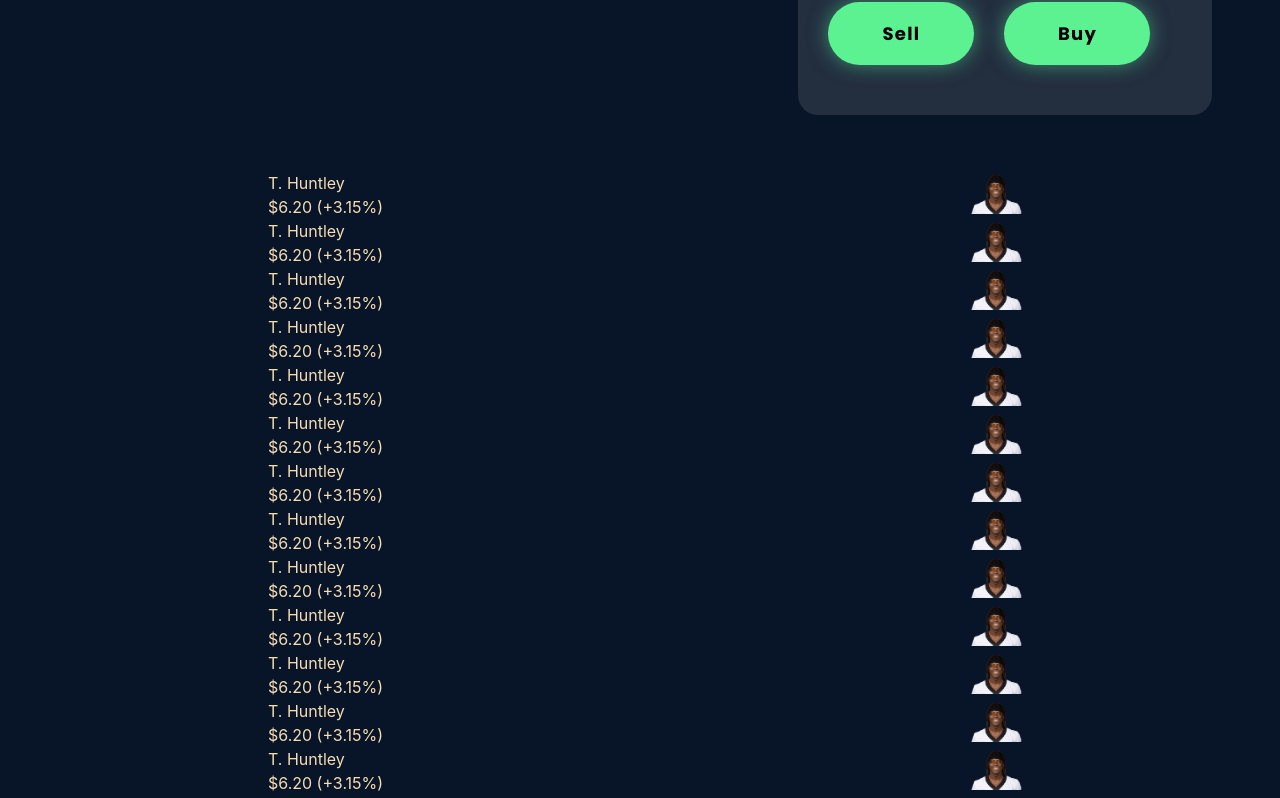
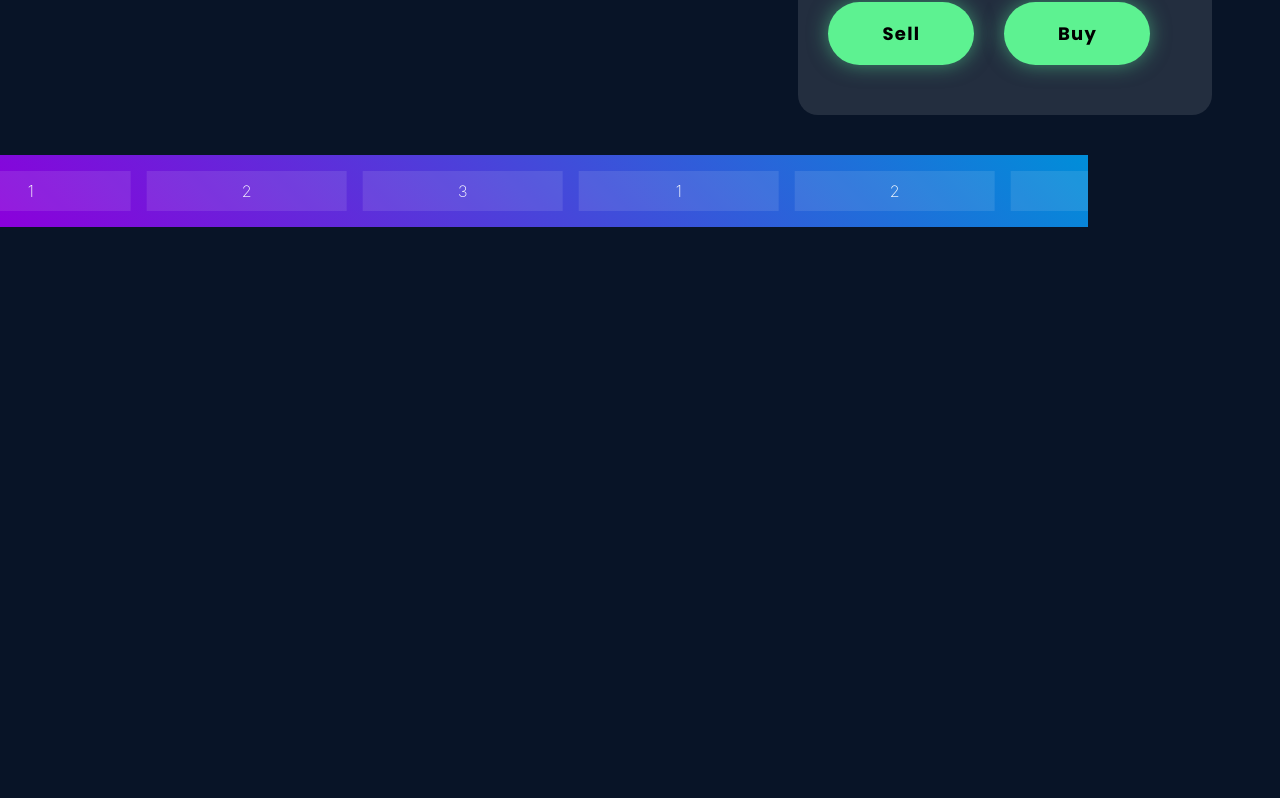
Before and after one commit to tarunkumar2112/decstrike, a React (Create React App) app: page / in a window 1280 px wide. Shown: the part 1402-2200 px from the top of the page. After the commit the page ends 1629 px from the top, so only its background shows below. Built offline with nearby package versions, Linux system fonts and the light colour scheme.

Commit message:
newchanges

```diff
--- a/src/App.js
+++ b/src/App.js
@@ -4,8 +4,6 @@ import './App.css';
 import Homepage from './components/pages/Homepage'
 import Buystock from './components/pages/Buystock'
 import Navbar from './components/common/navbar'
-
-// import Footer from './components/common/footer'
 import Pending from './components/pages/pending';
 import Orders from './components/pages/orders';
 import Insights from './components/pages/insights';
--- a/src/components/common/footer.js
+++ b/src/components/common/footer.js
@@ -6,11 +6,22 @@ import MyComponent from "../common/slide";
 const Footer = () => {
   return (
     <>
-      <Container id='foot'className='p-3' fluid>
-       <Marquee>
-        <MyComponent />
-       </Marquee>
-      </Container>
+      <div className="Marquee">
+  <div className="Marquee-content">
+    <div className="Marquee-tag">1</div>
+    <div className="Marquee-tag">2</div>
+    <div className="Marquee-tag">3</div>
+    <div className="Marquee-tag">1</div>
+    <div className="Marquee-tag">2</div>
+    <div className="Marquee-tag">3</div>
+    <div className="Marquee-tag">1</div>
+    <div className="Marquee-tag">2</div>
+    <div className="Marquee-tag">3</div>
+    <div className="Marquee-tag">1</div>
+    <div className="Marquee-tag">2</div>
+    <div className="Marquee-tag">3</div>
+  </div>
+</div>
     </>
   )
 };
--- a/src/index.css
+++ b/src/index.css
@@ -9,11 +9,15 @@ body {
 }
 /**********mysustom***********/
 .wrapper img {
-  width: 11%;
+  width: 100%;
 }
 
 .top-mover-card {
   display: flex;
+  justify-content: space-between;
+}
+.top-mover-link {
+  width: 86%;
 }
 .overlay {
   --gradient-color: rgb(255 255 255 / 0%), rgba(255, 255, 255, 0) !important;
@@ -22,7 +26,9 @@ body {
 .wrapper {
   color: wheat;
 }
-
+.ticker-athlete-image-div {
+  width: 11%;
+}
 /*********customend**********/
 code {
   font-family: source-code-pro, Menlo, Monaco, Consolas, 'Courier New',
@@ -598,3 +604,69 @@ ul.react-tabs__tab-list, .test {
   width: 200px;
 }
 }
+
+.Marquee {
+  background: linear-gradient(-135deg, #008ed9, #8b00db);
+  width: 85vw;
+  box-sizing: border-box;
+  padding: 1em;
+  color: #fff;
+  font-weight: 200;
+  display: flex;
+  align-items: center;
+  overflow: hidden;
+}
+.Marquee-content {
+  display: flex;
+  animation: marquee 10s linear infinite running;
+}
+.Marquee-content:hover {
+  animation-play-state: paused;
+}
+.Marquee-tag {
+  width: 200px;
+  margin: 0 0.5em;
+  padding: 0.5em;
+  background: rgba(255,255,255,0.1);
+  display: inline-flex;
+  align-items: center;
+  justify-content: center;
+  transition: all 0.2s ease;
+}
+.Marquee-tag:hover {
+  background: rgba(255,255,255,0.5);
+  transform: scale(1.1);
+  cursor: pointer;
+}
+@-moz-keyframes marquee {
+  0% {
+    transform: translateX(0);
+  }
+  100% {
+    transform: translate(-50%);
+  }
+}
+@-webkit-keyframes marquee {
+  0% {
+    transform: translateX(0);
+  }
+  100% {
+    transform: translate(-50%);
+  }
+}
+@-o-keyframes marquee {
+  0% {
+    transform: translateX(0);
+  }
+  100% {
+    transform: translate(-50%);
+  }
+}
+@keyframes marquee {
+  0% {
+    transform: translateX(0);
+  }
+  100% {
+    transform: translate(-50%);
+  }
+}
```
